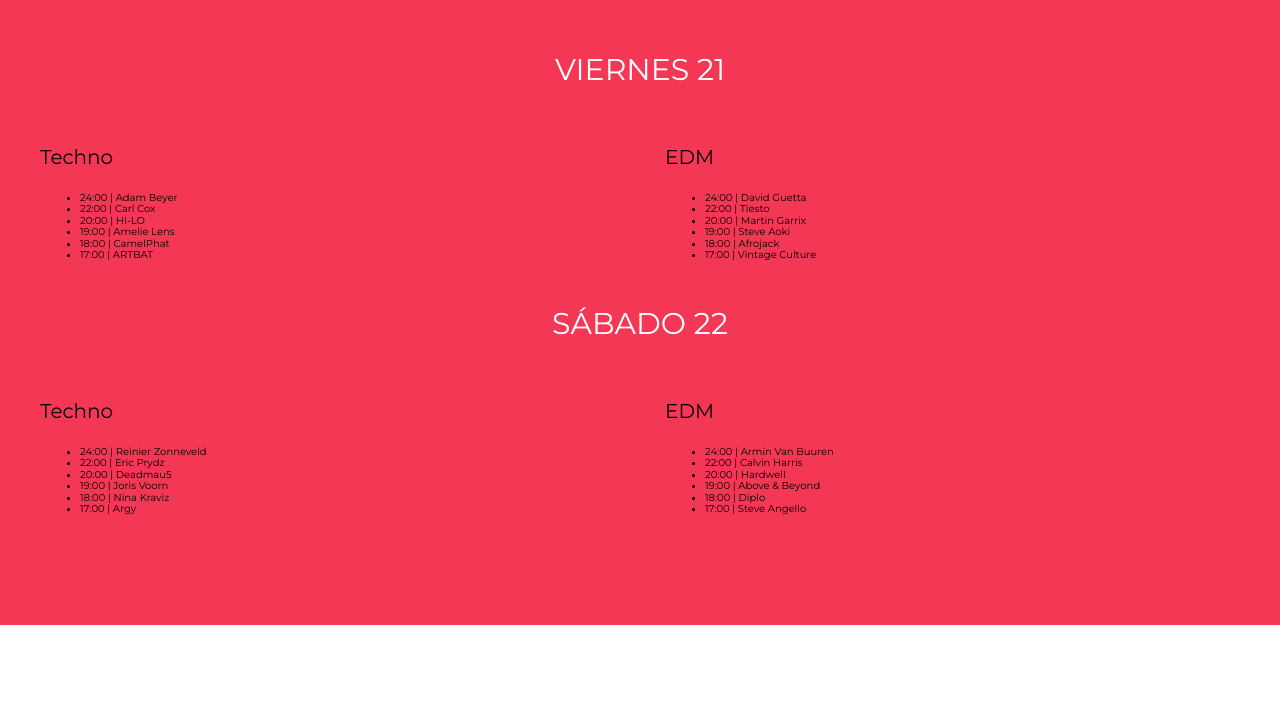
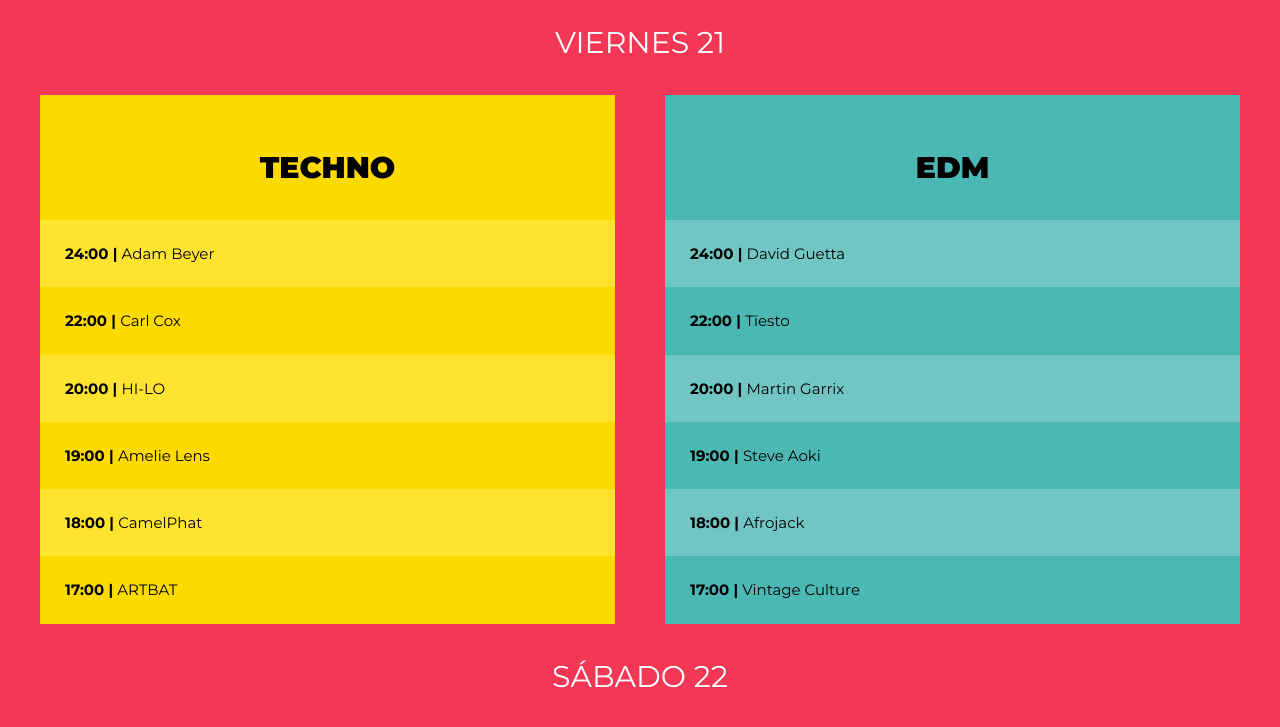
Before and after one commit to Angel-Alfonso-OL/Html-FestivalMusica, a website: page index.html in a window 1280 px wide. Shown: the part 1518-2245 px from the top of the page. Before the commit the page ends 2143 px from the top, so only its background shows below. Drawn offline with Linux system fonts and the light colour scheme.

Commit message:
Agregando calendario.

```diff
--- a/index.html
+++ b/index.html
@@ -38,7 +38,7 @@
         </video>
     </div>
 
-    <section class="sobre-festival">
+    <section class="sobre-festival contenedor">
 
         <div class="imagen">
             <img src="src/imagen_dj.jpg" alt="">
--- a/src/scss/base/_mixins.scss
+++ b/src/scss/base/_mixins.scss
@@ -27,7 +27,7 @@
 @mixin contenedor {
     .contenedor {
         width: 95%;
-        max-width: 120rem;
+        max-width: 100rem;
         margin: 0 auto;
     }
 }
@@ -37,3 +37,9 @@
     grid-template-columns: repeat($columnas, 1fr);
     gap: $gap;
 }
+
+@mixin resetear-lista{
+    margin: 0;
+    padding: 0;
+    list-style: none;
+}
--- a/src/scss/layout/_festival.scss
+++ b/src/scss/layout/_festival.scss
@@ -12,6 +12,7 @@
 .contenido-festival{
 
     margin-top: 5rem;
+
     h2{
         margin-bottom: 2rem;
     }
--- a/src/scss/layout/_lineup.scss
+++ b/src/scss/layout/_lineup.scss
@@ -1,5 +1,6 @@
 @use "../base/variables" as v;
 @use "../base/mixins" as m;
+@use 'sass:color';
 
 
 .lineup {
@@ -18,10 +19,53 @@
     }
 }
 
-.escenarios-contenedor{
+.escenarios-contenedor {
+
     @include m.contenedor;
 
-    @include m.tablet{
+    @include m.tablet {
         @include m.grid(2);
     }
 }
+
+.escenario {
+    padding-top: 2rem;
+
+    .nombre-escenario {
+        text-align: center;
+        font-size: 3rem;
+        font-weight: 900;
+        text-transform: uppercase;
+
+    }
+}
+
+.calendario {
+    @include m.resetear-lista;
+
+    li {
+
+        padding: 2.5rem;
+        font-weight: 700;
+        font-size: 1.5rem;
+
+        span {
+            font-weight: 400;
+        }
+    }
+}
+
+.bg-amarillo {
+    background-color: v.$amarillo;
+    li:nth-child(odd){
+        background-color: color.adjust(v.$amarillo,$lightness:10%);
+    }
+}
+
+.bg-verde {
+
+    background-color: v.$verde;
+    li:nth-child(odd){
+        background-color: color.adjust(v.$verde,$lightness:10%);
+    }
+}
```
Also changed, not shown: build/css/app.css.
